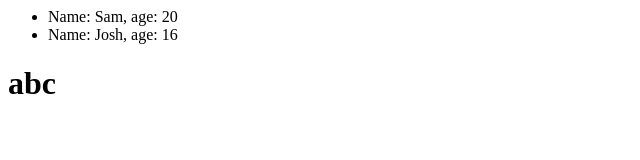
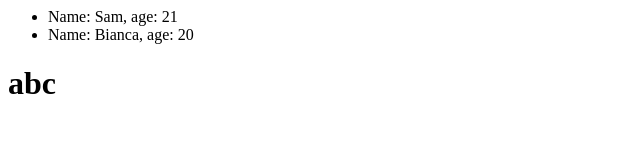
Before and after one commit to SamTebbs33/elk, a website: page examples/templating.html in a window 1280 px wide. Shown: the full height of the page, 0-640 px from the left. Drawn offline with Linux system fonts and the light colour scheme.

Commit message:
Added recompiled files

```diff
--- a/examples/templating.html
+++ b/examples/templating.html
@@ -4,8 +4,8 @@
 	</head>
 	<body>
 		<ul>
-			<li>Name: Sam, age: 20</li>
-			<li>Name: Josh, age: 16</li>
+			<li>Name: Sam, age: 21</li>
+			<li>Name: Bianca, age: 20</li>
 		</ul>
 		<h1>
 			abc
```
Also changed, not shown: examples/function_call_templating.html (+2 -2 lines).
